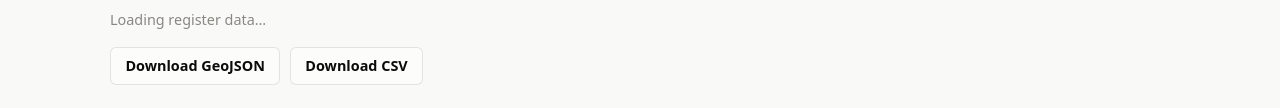
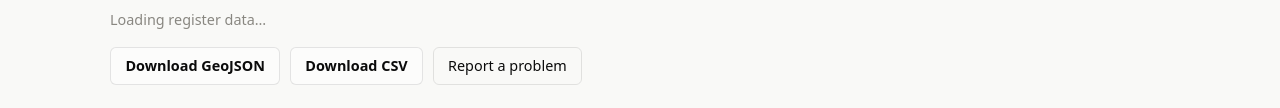
Before and after one commit to urschrei/derelict_sites_register, a plain HTML site: page index.html in a window 1280 px wide. Shown: the part 163-271 px from the top of the page. Drawn offline with nearby package versions, Linux system fonts and the light colour scheme.

Commit message:
add issue templates and report-a-problem link
Signed-off-by: Stephan Hügel <shugel@tcd.ie>

```diff
--- a/index.html
+++ b/index.html
@@ -24,6 +24,7 @@
     <p class="downloads">
       <a class="button" href="data/derelict_sites_register.geojson" download>Download GeoJSON</a>
       <a class="button" href="data/derelict_sites_register.csv" download>Download CSV</a>
+      <a class="button button-ghost" href="https://github.com/urschrei/derelict_sites_register/issues/new/choose">Report a problem</a>
     </p>
   </header>
 
```
Also changed, not shown: .github/ISSUE_TEMPLATE/config.yml (added), .github/ISSUE_TEMPLATE/data-quality.yml (added), .github/ISSUE_TEMPLATE/technical-problem.yml (added).
